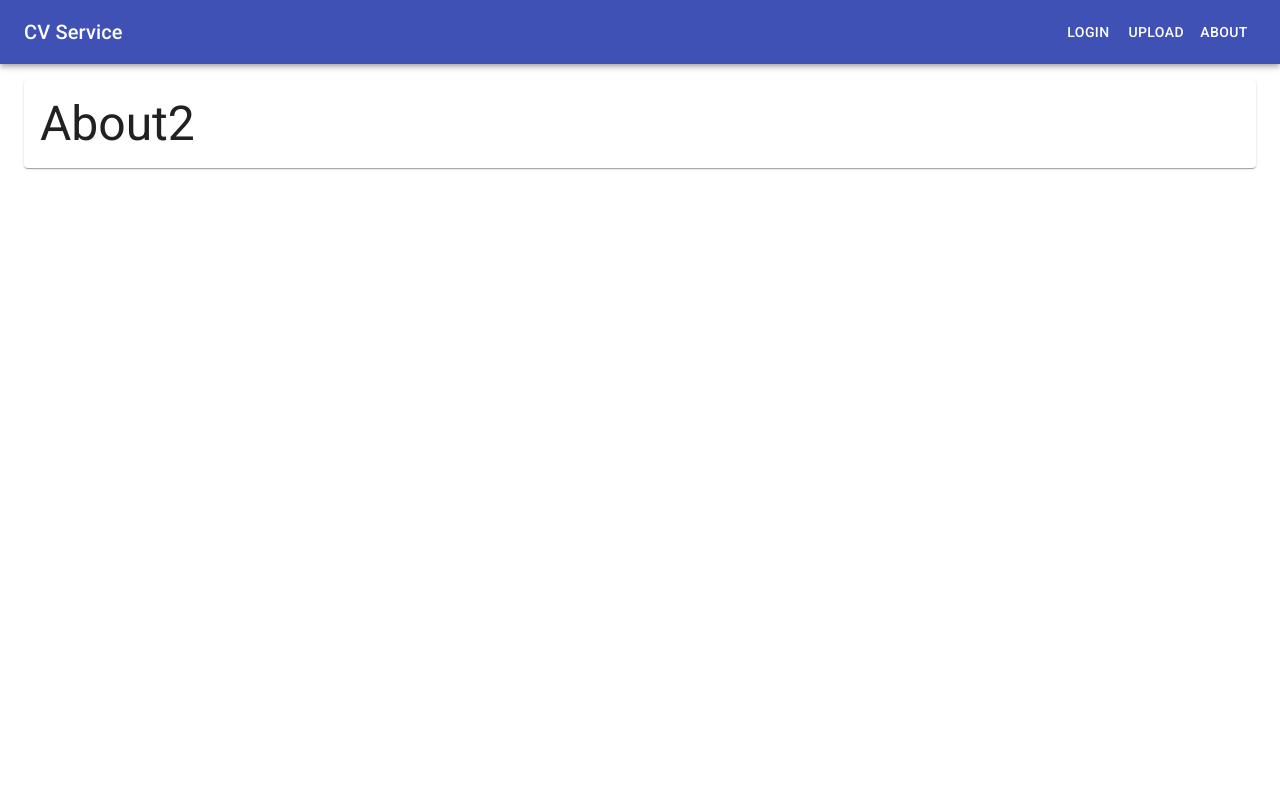
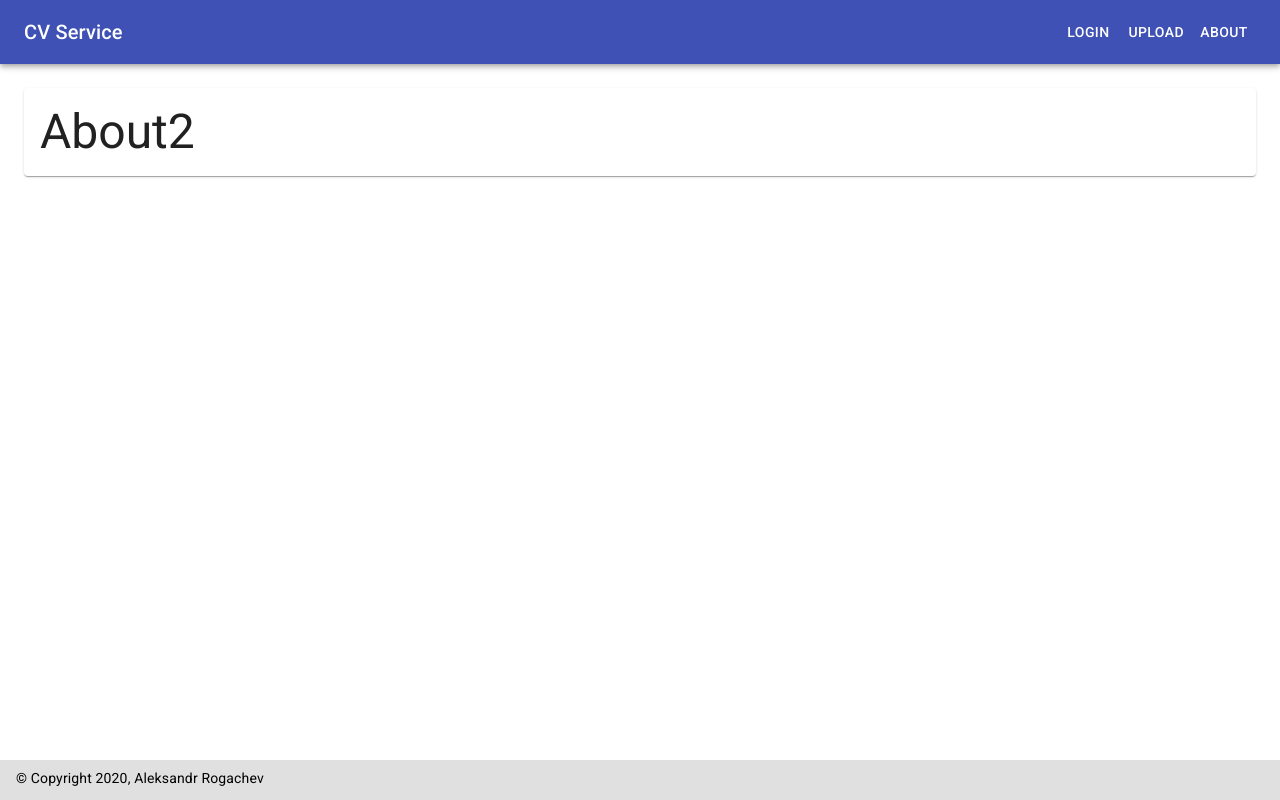
Before and after one commit to AleksandrRogachev94/CV-Service, a React (Create React App) app in the folder client/: page /about in a window 1280 px wide. Built offline with nearby package versions, Linux system fonts and the light colour scheme.

Commit message:
added footer

```diff
--- a/client/src/App.js
+++ b/client/src/App.js
@@ -2,17 +2,26 @@ import React from 'react';
 import { BrowserRouter as Router, Route, Switch } from 'react-router-dom';
 
 import Navbar from './navbar';
+import Footer from './footer';
 import About from './about';
 import Upload from './upload';
 import { makeStyles } from '@material-ui/core/styles';
 
 import Container from '@material-ui/core/Container';
 import Paper from '@material-ui/core/Paper';
+import Box from '@material-ui/core/Box';
 
 const useStyles = makeStyles((theme) => ({
-  appContainer: {
+  pageContainer: {
+    position: 'relative', // for the footer
+    minHeight: '100vh'
+  },
+  contentContainer: {
     height: '100%',
-    marginTop: theme.spacing(2),
+    padding: theme.spacing(3),
+    paddingBottom: '4rem',
+  },
+  contentPaper: {
     padding: theme.spacing(2),
   }
 }));
@@ -22,15 +31,18 @@ function App() {
 
   return (
     <Router>
+      <Box className={classes.pageContainer}>
         <Navbar />
-      <Container maxWidth="lg">
-        <Paper className={classes.appContainer}>
+        <Container maxWidth="lg" className={classes.contentContainer}>
+          <Paper className={classes.contentPaper}>
             <Switch>
               <Route exact path="/" component={Upload} />
               <Route exact path="/about" component={About} />
             </Switch>
           </Paper>
         </Container>
+        <Footer />
+      </Box>
     </Router>
   );
 }
--- /dev/null
+++ b/client/src/footer.jsx
@@ -0,0 +1,33 @@
+import React from 'react';
+
+import { makeStyles } from '@material-ui/core/styles';
+import Typography from '@material-ui/core/Typography';
+import Box from '@material-ui/core/Box';
+
+const useStyles = makeStyles((theme) => ({
+  footer: {
+    height: '2.5rem',
+    width: '100%',
+    // paddingTop: '1rem',
+    position: 'absolute',
+    bottom: 0,
+    backgroundColor: theme.palette.grey[300],
+  },
+  content: {
+    marginTop: '0.5rem',
+    marginLeft: '1rem'
+  }
+}));
+
+const Footer = () => {
+  const classes = useStyles();
+  const year = new Date().getFullYear();
+
+  return (
+    <Box className={classes.footer}>
+      <Typography className={classes.content} variant="body2">&copy; Copyright {year}, Aleksandr Rogachev</Typography>
+    </Box>
+  );
+}
+
+export default Footer;
```
Lines whose indentation alone changed are shown as unchanged.
